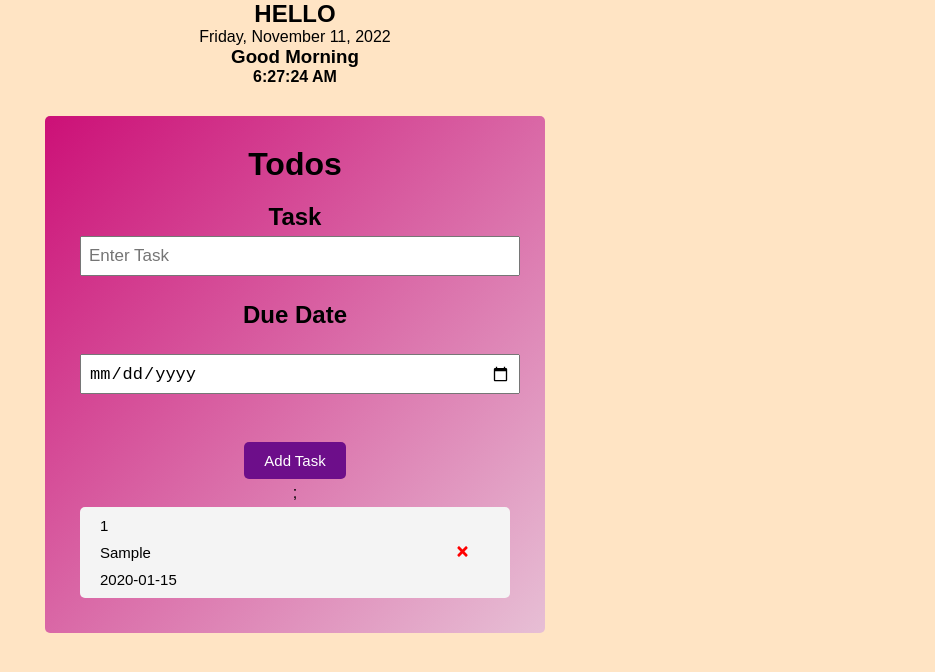
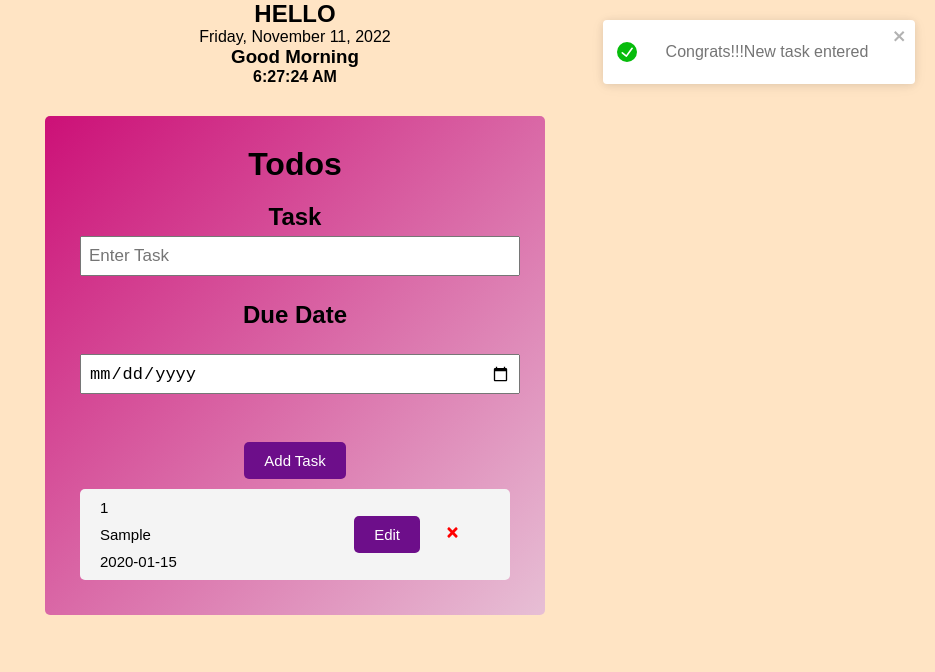
Before and after one commit to fd-pixel/todo-app3, a React (Create React App) app: page / in a window 1280 px wide. Both pictures are taken after typing "Sample", "2020-01-15" into the empty fields and a click on the button "Add Task". Shown: the top 672 px of the page, without its empty margins (345-1280 px from the left). Built offline with nearby package versions, Linux system fonts and the light colour scheme.

Commit message:
Edit button added

```diff
--- a/src/App.css
+++ b/src/App.css
@@ -59,8 +59,9 @@ body {
   font-size: 15px;
   font-family: inherit;
 }
-.deleteicon {
+.icons {
   margin-right: 20px;
+  padding: 10px;
 }
 
 .btn:focus {
--- a/src/components/Main.jsx
+++ b/src/components/Main.jsx
@@ -27,18 +27,24 @@ const Main = () => {
   ]);
   const [text, setText] = useState("");
   const [time, setTime] = useState("");
+
+  const showSuccessMessage = () => {
+    toast.success("Congrats!!!New task entered");
+  };
+
   const showError1Message = () => {
-    toast.error("Both a task and a due date should be entered", {
+    toast.error("Both a task and a due date should be entered", {});
+  };
+  const showError2Message = () => {
+    toast.error("Please enter a due date ", {});
+  };
+  const showError3Message = () => {
+    toast.error("Please enter a task ", {
       position: toast.POSITION.TOP_RIGHT,
     });
   };
-  const showError2Message = () => {
-    toast.error("Please enter a due date ", {
-      position: toast.POSITION.TOP_RIGHT,
-    });
-  };
-  const showError3Message = () => {
-    toast.error("Please enter a task ", {
+  const showError4Message = () => {
+    toast.error("You can't create same task in the same day ", {
       position: toast.POSITION.TOP_RIGHT,
     });
   };
@@ -82,13 +88,20 @@ const Main = () => {
       <button
         className="btn"
         onClick={() => {
-          if (text.length !== 0 && time.length !== 0) {
+          if (text !== "" && time !== "") {
             setTasks([
               ...tasks,
               { id: Date.now(), text, day: time, isDone: false },
             ]);
             setTime("");
             setText("");
+            showSuccessMessage();
+          } else if (
+            text.length !== 0 &&
+            time.length !== 0
+            //tasks.text.includes(text)
+          ) {
+            showError4Message();
           } else if (text.length !== 0) {
             showError2Message();
           } else if (time.length !== 0) {
@@ -100,7 +113,7 @@ const Main = () => {
       >
         Add Task
       </button>
-      <ToastContainer autoClose={2000} />;
+      <ToastContainer autoClose={1000} />
       {tasks.map((task, id) => {
         return (
           <div key={id} className="task">
@@ -109,12 +122,15 @@ const Main = () => {
               <div className="text">{task.text}</div>
               <div className="time">{task.day}</div>
             </div>
-            <div className="deleteicon">
+            <div className="icons">
+              <button className="btn" onClick={() => {}}>
+                Edit
+              </button>
               <FaTimes
                 onClick={() => {
                   deleteTask(task.id);
                 }}
-                style={{ color: "red", cursor: "pointer" }}
+                style={{ color: "red", cursor: "pointer", marginLeft: "20px" }}
               />
             </div>
           </div>
```
